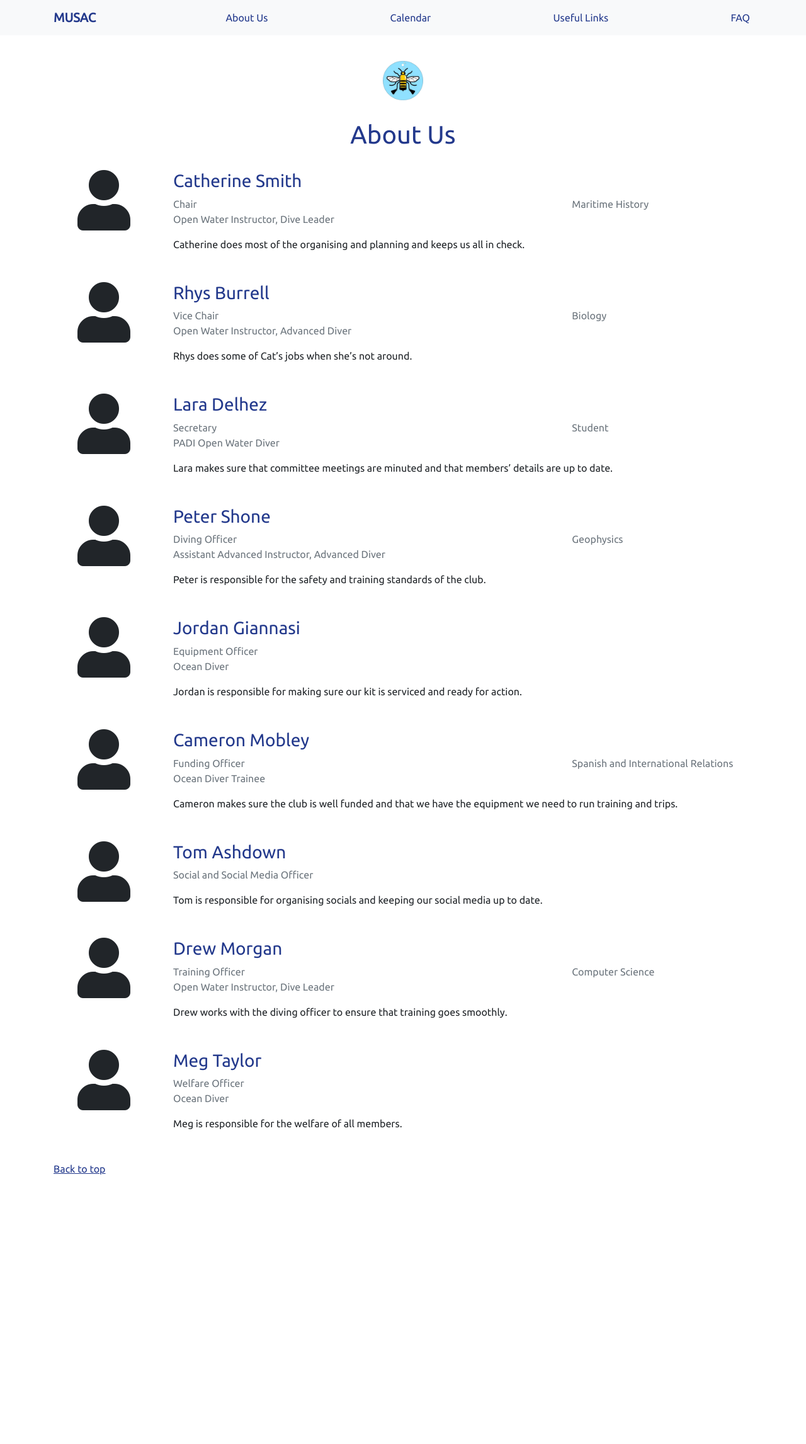
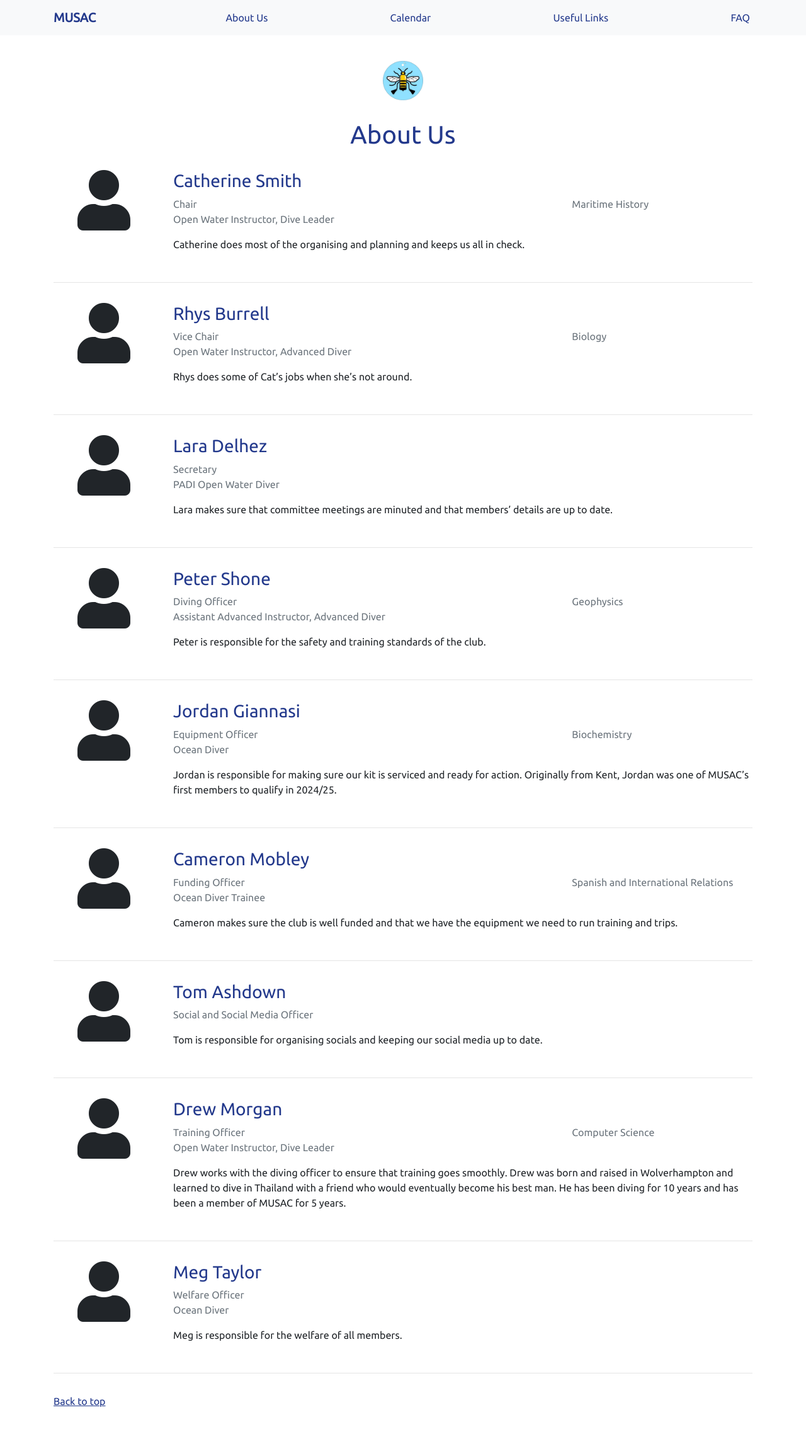
Before and after one commit to manunisac/manunisac.github.io, a Jekyll site: the page built from aboutus.html, in a window 1280 px wide. Shown: the whole page at 63% size. Built offline with Jekyll 4.4.1, drawn with Linux system fonts in a browser that asks for light colours; nearby versions of some CDN libraries; before the commit the page ends 1924 px from its top, so only the background shows below that.

Commit message:
Update Jordan and Drew blurb

```diff
--- a/Content/styles.css
+++ b/Content/styles.css
@@ -31,6 +31,10 @@ h1,
 h2,
 h3 {
   color: rgb(35, 57, 140);
+}
+
+hr {
+  margin-bottom: 2em;
 }
 
 a {
--- a/_data/team.yml
+++ b/_data/team.yml
@@ -19,7 +19,7 @@ team:
     icon: "fa-user"
     role: "Secretary"
     qualifications: "PADI Open Water Diver"
-    course: "Student"
+    course: ""
     description: |
       Lara makes sure that committee meetings are minuted and that members' details are up to date.
 
@@ -35,9 +35,10 @@ team:
     icon: "fa-user"
     role: "Equipment Officer"
     qualifications: "Ocean Diver"
-    course: ""
+    course: "Biochemistry"
     description: |
       Jordan is responsible for making sure our kit is serviced and ready for action.
+      Originally from Kent, Jordan was one of MUSAC's first members to qualify in 2024/25.
 
   - name: "Cameron Mobley"
     icon: "fa-user"
@@ -61,6 +62,8 @@ team:
     course: "Computer Science"
     description: |
       Drew works with the diving officer to ensure that training goes smoothly.
+      Drew was born and raised in Wolverhampton and learned to dive in Thailand with a friend who would
+      eventually become his best man. He has been diving for 10 years and has been a member of MUSAC for 5 years.
 
   - name: "Meg Taylor"
     icon: "fa-user"
--- a/aboutus.html
+++ b/aboutus.html
@@ -41,6 +41,7 @@ layout: default
           </div>
         </div>
       </div>
+      <hr />
       {% endfor %}
     </div>
   </div>
```
